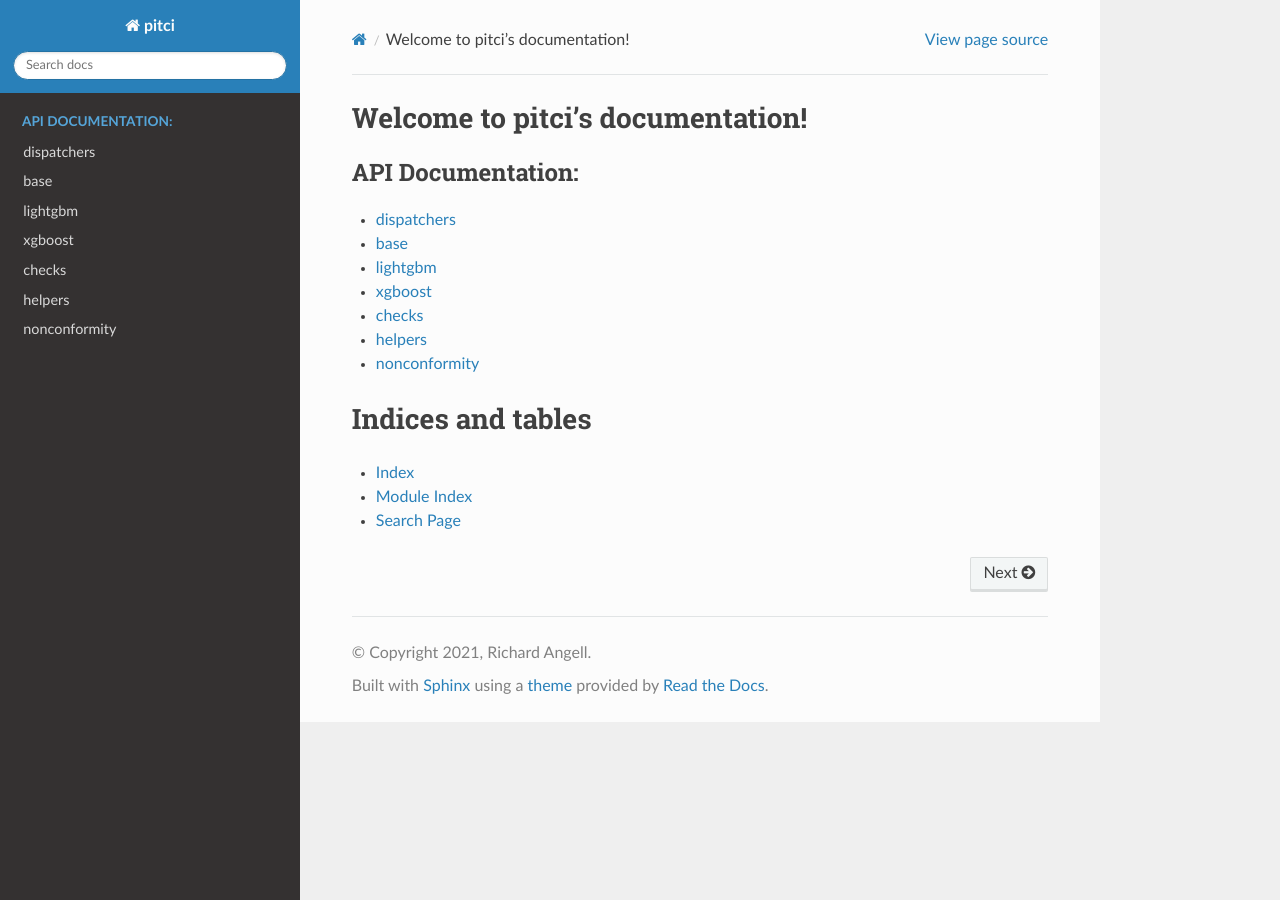
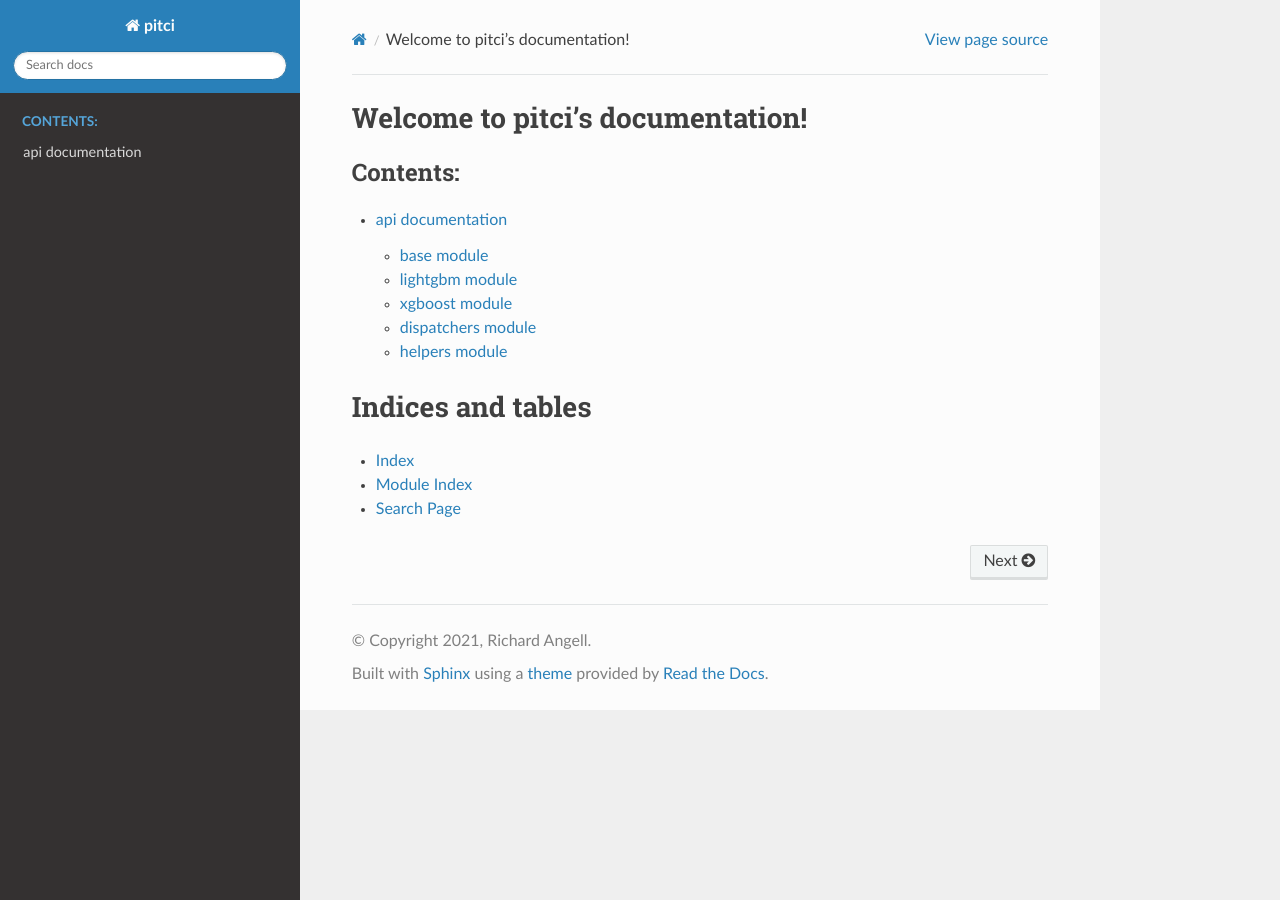
Before and after one commit to richardangell/pitci, a Sphinx documentation site: the page built from docs/source/index.rst, in a window 1280 px wide. Built offline with Sphinx 7.4.7 and the Read the Docs theme 2.0.0, drawn with Linux system fonts in a browser that asks for light colours.

Commit message:
swap documentation to use autosummary rather than automodule

```diff
--- a/docs/source/checks.rst
+++ /dev/null
@@ -1,5 +0,0 @@
-checks
-====================
-
-.. automodule:: pitci.checks
-    :members:
--- a/docs/source/conf.py
+++ b/docs/source/conf.py
@@ -33,7 +33,14 @@
 # Add any Sphinx extension module names here, as strings. They can be
 # extensions coming with Sphinx (named 'sphinx.ext.*') or your custom
 # ones.
-extensions = ["sphinx.ext.autodoc", "numpydoc"]
+extensions = [
+    "sphinx.ext.autodoc",
+    "sphinx.ext.autosummary",
+    "sphinx.ext.viewcode",
+    "sphinx.ext.napoleon",
+]
+
+autosummary_generate = True
 
 # Add any paths that contain templates here, relative to this directory.
 templates_path = ["_templates"]
@@ -43,6 +50,16 @@
 # This pattern also affects html_static_path and html_extra_path.
 exclude_patterns: list
 exclude_patterns = []
+
+# hide type hints in API docs
+autodoc_typehints = "none"
+
+autodoc_default_flags = ["members", "inherited-members", "show-inheritance"]
+autodoc_default_options = {
+    "members": True,
+    "inherited-members": True,
+    "show-inheritance": True,
+}
 
 # -- Options for HTML output -------------------------------------------------
 
--- a/docs/source/dispatchers.rst
+++ /dev/null
@@ -1,5 +0,0 @@
-dispatchers
-====================
-
-.. automodule:: pitci.dispatchers
-    :members:
--- a/docs/source/helpers.rst
+++ /dev/null
@@ -1,5 +0,0 @@
-helpers
-====================
-
-.. automodule:: pitci.helpers
-    :members:
--- a/docs/source/index.rst
+++ b/docs/source/index.rst
@@ -8,15 +8,9 @@
 
 .. toctree::
    :maxdepth: 2
-   :caption: API Documentation:
+   :caption: Contents:
 
-   dispatchers
-   base
-   lightgbm
-   xgboost
-   checks
-   helpers
-   nonconformity
+   api
 
 Indices and tables
 ==================
--- a/docs/source/nonconformity.rst
+++ /dev/null
@@ -1,5 +0,0 @@
-nonconformity
-====================
-
-.. automodule:: pitci.nonconformity
-    :members:
```
Also changed, not shown: docs/source/api.rst (added, +57 -0 lines), docs/source/base.rst (deleted, +0 -7 lines), docs/source/lightgbm.rst (deleted, +0 -10 lines), docs/source/xgboost.rst (deleted, +0 -13 lines), 1 other file.
